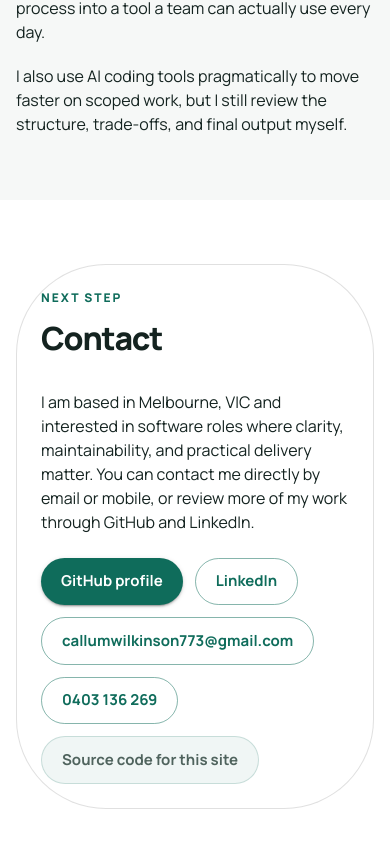
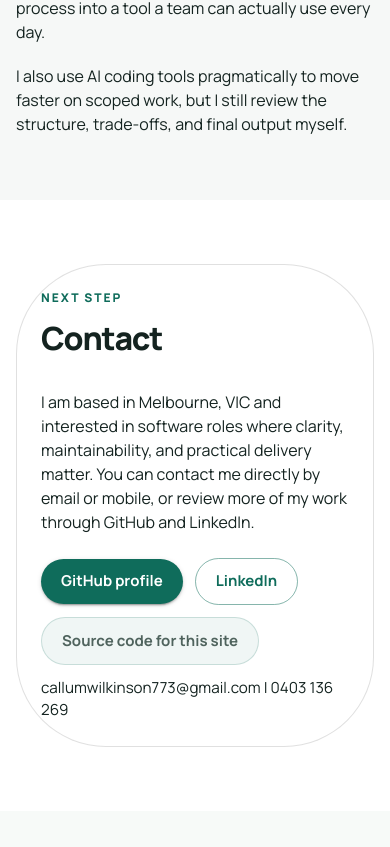
Before and after one commit to CallumWilkinson/portfolio-website, a React (Vite) app: page / in a window 390 px wide. Shown: the part 7742-8589 px from the top of the page. After the commit the page ends 8553 px from the top, so only its background shows below. Built offline with nearby package versions, Linux system fonts and the light colour scheme.

Commit message:
fix: update contact details so email and phone are just raw text

```diff
--- a/src/data/profile.ts
+++ b/src/data/profile.ts
@@ -50,17 +50,13 @@ export const profile: ProfileContent = {
       id: "email",
       label: "callumwilkinson773@gmail.com",
       href: "mailto:callumwilkinson773@gmail.com",
-      variant: "outlined",
-      row: 2,
-      tone: "default",
+      row: 4,
     },
     {
       id: "mobile",
       label: "0403 136 269",
       href: "tel:0403136269",
-      variant: "outlined",
-      row: 2,
-      tone: "default",
+      row: 4,
     },
     {
       id: "portfolio-source",
--- a/src/sections/ContactSection.tsx
+++ b/src/sections/ContactSection.tsx
@@ -11,7 +11,7 @@ interface ContactSectionProps {
 }
 
 function ContactSection({ title, summary, links }: ContactSectionProps) {
-  const rows = [1, 2, 3].map((row) =>
+  const rows = [1, 2, 3, 4].map((row) =>
     links.filter((link) => (link.row ?? 1) === row),
   )
 
@@ -42,10 +42,30 @@ function ContactSection({ title, summary, links }: ContactSectionProps) {
                   return null
                 }
 
+                if (index === 3) {
+                  const contactLine = rowLinks.map((link) => link.label).join(' | ')
+
+                  return (
+                    <Typography
+                      color="text.secondary"
+                      key={index}
+                      sx={{ fontSize: '0.95rem' }}
+                    >
+                      {contactLine}
+                    </Typography>
+                  )
+                }
+
                 return (
                   <Box
                     key={index}
-                    sx={{ display: 'flex', flexWrap: 'wrap', gap: 1.5 }}
+                    sx={{
+                      alignItems: 'center',
+                      display: 'flex',
+                      flexDirection: 'row',
+                      flexWrap: 'wrap',
+                      gap: 1.5,
+                    }}
                   >
                     {rowLinks.map((link) => (
                       <ContactLinkButton
```
